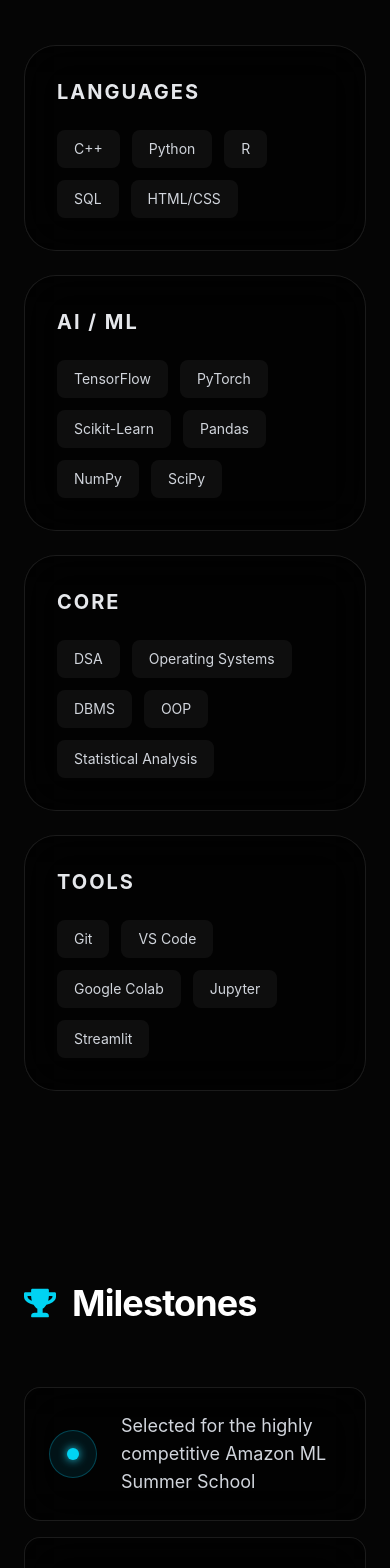
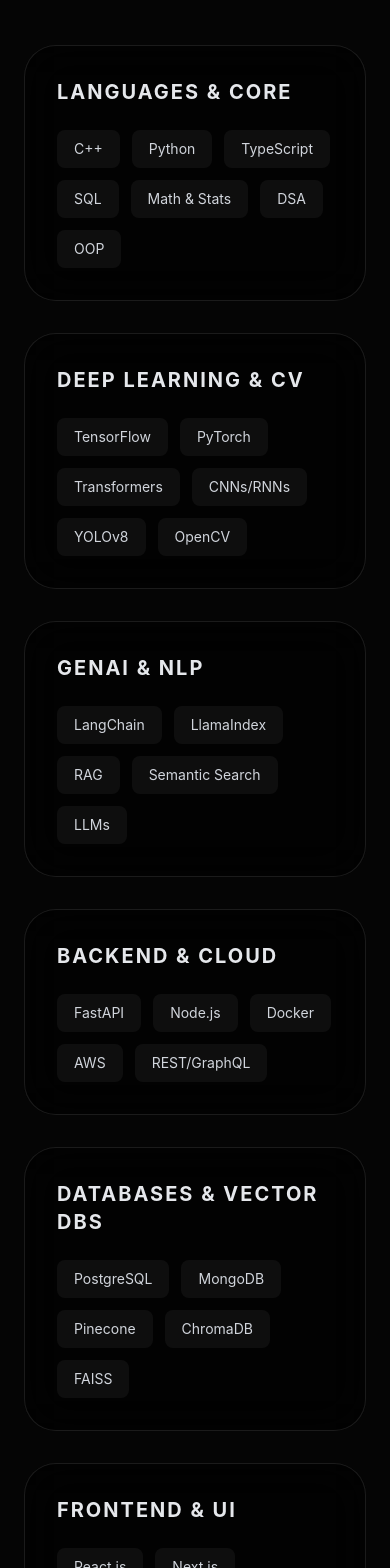
Before and after one commit to SriHarsha25112006/Portfolio, a React (Vite) app: page / in a window 390 px wide. Shown: the part 9060-10628 px from the top of the page. Built offline with nearby package versions, Linux system fonts and the light colour scheme.

Commit message:
Update Tech Stack cards with highly advanced domains and updated layout grid

```diff
--- a/src/App.jsx
+++ b/src/App.jsx
@@ -224,10 +224,12 @@
   ];
 
   const skills = {
-    Languages: ['C++', 'Python', 'R', 'SQL', 'HTML/CSS'],
-    AI_ML: ['TensorFlow', 'PyTorch', 'Scikit-Learn', 'Pandas', 'NumPy', 'SciPy'],
-    Core: ['DSA', 'Operating Systems', 'DBMS', 'OOP', 'Statistical Analysis'],
-    Tools: ['Git', 'VS Code', 'Google Colab', 'Jupyter', 'Streamlit']
+    'Languages & Core': ['C++', 'Python', 'TypeScript', 'SQL', 'Math & Stats', 'DSA', 'OOP'],
+    'Deep Learning & CV': ['TensorFlow', 'PyTorch', 'Transformers', 'CNNs/RNNs', 'YOLOv8', 'OpenCV'],
+    'GenAI & NLP': ['LangChain', 'LlamaIndex', 'RAG', 'Semantic Search', 'LLMs'],
+    'Backend & Cloud': ['FastAPI', 'Node.js', 'Docker', 'AWS', 'REST/GraphQL'],
+    'Databases & Vector DBs': ['PostgreSQL', 'MongoDB', 'Pinecone', 'ChromaDB', 'FAISS'],
+    'Frontend & UI': ['React.js', 'Next.js', 'Tailwind CSS', 'Framer Motion', 'Streamlit']
   };
 
   const achievements = [
@@ -545,7 +547,7 @@
           <h2 className="text-4xl font-bold tracking-tight">Tech Stack</h2>
         </motion.div>
 
-        <div className="grid md:grid-cols-2 lg:grid-cols-4 gap-6">
+        <div className="grid md:grid-cols-2 lg:grid-cols-3 gap-8">
           {Object.entries(skills).map(([category, items], index) => (
             <motion.div
               key={index}
```
